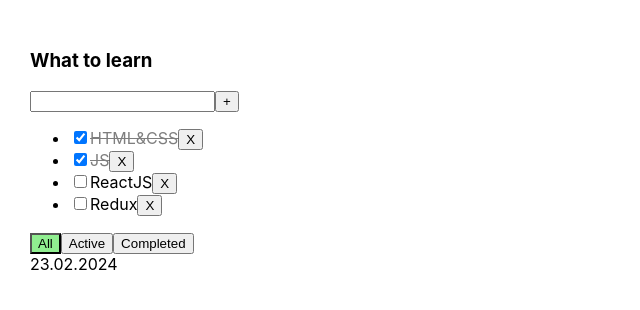
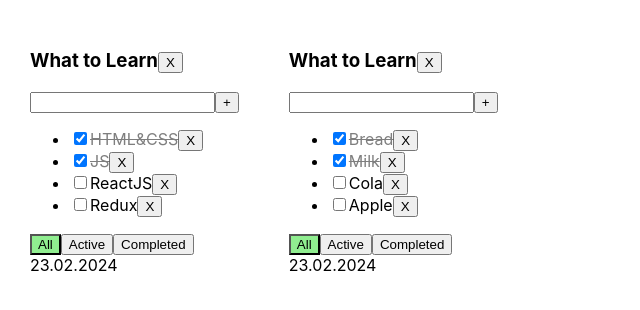
Before and after one commit to PidzhakovIlya/MyTodo, a React (Create React App) app: page / in a window 1280 px wide. Shown: the top 310 px of the page, without its empty margins (0-640 px from the left). Built offline with nearby package versions, Linux system fonts and the light colour scheme.

Commit message:
lessons 02-01

```diff
--- a/src/App.tsx
+++ b/src/App.tsx
@@ -2,58 +2,110 @@ import React, {useState} from "react";
 import "./App.css";
 import {Todolist} from "./Todolist";
 import {v1} from "uuid";
+
+export type TaskStateType = {
+    [key: string]: TaskType[]
+}
 
 export type TaskType = {
     id: string
     title: string
     isDone: boolean
 }
+export type TodolistsType = {
+    id: string
+    title: string
+    filter: FilterValuesType
+}
+
 
 export type FilterValuesType = "All" | "Active" | "Completed"
 
 function App() {
 
-    const [tasks, setTasks] = useState<TaskType[]>([
+    let todolistId1 = v1();
+    let todolistId2 = v1();
+
+    const [todolists, setTodolist] = useState<TodolistsType[]>(
+        [{id: todolistId1, title: "What to Learn", filter: "All"},
+            {id: todolistId2, title: "What to Learn", filter: "All"}]
+    )
+
+    const [tasks, setTasks] = useState<TaskStateType>({
+        [todolistId1]: [
             {id: v1(), title: "HTML&CSS", isDone: true},
             {id: v1(), title: "JS", isDone: true},
             {id: v1(), title: "ReactJS", isDone: false},
             {id: v1(), title: "Redux", isDone: false}
-    ])
+        ],
+        [todolistId2]: [
+            {id: v1(), title: "Bread", isDone: true},
+            {id: v1(), title: "Milk", isDone: true},
+            {id: v1(), title: "Cola", isDone: false},
+            {id: v1(), title: "Apple", isDone: false}
+        ]
+    })
 
-    const [filter, setFilter] = useState<FilterValuesType>("All")
+    // const [tasks, setTasks] = useState<TaskType[]>([
+    //     {id: v1(), title: "HTML&CSS", isDone: true},
+    //     {id: v1(), title: "JS", isDone: true},
+    //     {id: v1(), title: "ReactJS", isDone: false},
+    //     {id: v1(), title: "Redux", isDone: false}
+    // ])
 
-    const onChangeFilter = (filter: FilterValuesType) => {
-        setFilter(filter)
+    // const [filter, setFilter] = useState<FilterValuesType>("All")
+
+    const onChangeFilter = (id: string, filter: FilterValuesType) => {
+        setTodolist(todolists.map(t => t.id === id ? {...t, filter} : t))
     }
-    const addTask = (title: string)=>{
-        const newTask =  {id: v1(), title, isDone: true}
-        setTasks([newTask ,...tasks])
+    const addTask = (todolistId: string, title: string) => {
+        const newTask = {id: v1(), title, isDone: true}
+        setTasks({...tasks, [todolistId]: [newTask, ...tasks[todolistId]]})
     }
 
-    const filteredTask = () => {
-        if (filter === "Completed") return tasks.filter(t => t.isDone === true)
-        if (filter === "Active") return tasks.filter(t => t.isDone === false)
-        return tasks
+
+    const removeTask = (todolistId: string, taskId: string) => {
+        setTasks({...tasks, [todolistId]: tasks[todolistId].filter(t => t.id !== taskId)})
     }
-
-    const removeTask = (taskId: string) => {
-        setTasks(tasks.filter(t => t.id !== taskId))
+    const changeTaskStatus = (todolistId: string, taskId: string, checked: boolean) => {
+        setTasks({...tasks, [todolistId]: tasks[todolistId].map(t => t.id === taskId ? {...t, isDone: checked} : t)})
     }
-    const changeTaskStatus = (taskId:string, checked:boolean) => {
-        setTasks(tasks.map(t=>t.id===taskId? {...t, isDone:checked}:t))
+    const removeTodolist = (id:string) => {
+        setTodolist(todolists.filter(t=>t.id!==id))
+        delete tasks[id]
+        setTasks({...tasks})
     }
 
 
     return (
         <div className="App">
-            <Todolist title={"What to learn"}
+
+            {todolists.map(todolist => {
+                const filteredTask = (): TaskType[] => {
+                    if (todolist.filter === "Completed") tasks[todolist.id].filter(t => t.isDone === true)
+                    if (todolist.filter === "Active") tasks[todolist.id].filter(t => t.isDone === false)
+                    return tasks[todolist.id]
+                }
+                //
+                // let allTodolistTasks = tasks[todolist.id]
+                // let taskForTodolist = allTodolistTasks
+                // if (todolist.filter === "Completed") taskForTodolist=allTodolistTasks.filter(t => t.isDone === true)
+                // if (todolist.filter === "Active") taskForTodolist=allTodolistTasks.filter(t => t.isDone === false)
+
+                return <Todolist
+                    key={todolist.id}
+                    title={todolist.title}
+                    id={todolist.id}
                     tasks={filteredTask()}
                     removeTask={removeTask}
                     addTask={addTask}
-                      filter={filter}
+                    filter={todolist.filter}
                     data={"23.02.2024"}
                     onChangeFilter={onChangeFilter}
-                      changeTaskStatus={changeTaskStatus}/>
+                    changeTaskStatus={changeTaskStatus}
+                    removeTodolist={removeTodolist}/>
+            })
+            }
         </div>
     );
 }
--- a/src/Todolist.tsx
+++ b/src/Todolist.tsx
@@ -1,19 +1,22 @@
 import React, {ChangeEvent, KeyboardEvent, useState} from "react";
-import {FilterValuesType, TaskType} from "./App";
+import {FilterValuesType, TaskStateType, TaskType} from "./App";
 import {Button} from "./Button";
 
 type TodolistPropsType = {
     title: string
     tasks: TaskType[]
-    removeTask: (id: string) => void
+    removeTask: (todolistId:string, id: string) => void
+    id: string
     data?: string
-    onChangeFilter: (filter: FilterValuesType) => void
-    addTask: (title: string) => void
-    changeTaskStatus: (taskId: string, checked: boolean) => void
+    onChangeFilter: ( id: string, filter: FilterValuesType) => void
+    addTask: (todolistId:string, title: string) => void
+    changeTaskStatus: (todolistId:string, taskId: string, checked: boolean) => void
     filter: FilterValuesType
+    removeTodolist:(id:string)=>void
 }
 
 export const Todolist = ({
+                             id,
                              title,
                              tasks,
                              removeTask,
@@ -21,8 +24,10 @@ export const Todolist = ({
                              onChangeFilter,
                              addTask,
                              changeTaskStatus,
-                             filter
+                             filter,
+                             removeTodolist
                          }: TodolistPropsType) => {
+
     const [titleValue, setTitleValue] = useState<string>("")
     const [error, setError] = useState<string | null>(null)
 
@@ -38,19 +43,23 @@ export const Todolist = ({
 
     const addTaskHandler = () => {
         if (titleValue.trim() !== "") {
-            addTask(titleValue.trim())
+            addTask(id, titleValue.trim())
             setTitleValue("")
         } else {
             setError("Title is Required")
         }
     }
-    const changeTaskStatusHandler = (id: string, checked: boolean) => {
-        changeTaskStatus(id, checked)
+    const changeTaskStatusHandler = (taskId: string, checked: boolean) => {
+        changeTaskStatus(id ,taskId, checked)
     }
 
     return (
         <div>
-            <h3>{title}</h3>
+            <h3>
+                {title}
+                <Button callBack={()=>removeTodolist(id)} title={"X"}/>
+            </h3>
+
             <div>
                 <input className={error ? "error" : undefined} value={titleValue} onChange={changeTaskTitleHandler}
                        onKeyDown={addTaskOnKeyUpHandler}/>
@@ -64,8 +73,8 @@ export const Todolist = ({
                         <li key={t.id}><input type="checkbox"
                                               checked={t.isDone}
                                               onChange={(e) => changeTaskStatusHandler(t.id, e.currentTarget.checked)}/>
-                            <span className={t.isDone ? 'is-done': ''}>{t.title}</span>
-                            <Button title={"X"} callBack={() => removeTask(t.id)}/>
+                            <span className={t.isDone ? "is-done" : ""}>{t.title}</span>
+                            <Button title={"X"} callBack={() => removeTask(id,t.id)}/>
                         </li>)}
                 </ul>
                 : <p>"Тасок нет"</p>
@@ -73,13 +82,13 @@ export const Todolist = ({
             <div>
                 <Button className={filter === "All" ? "active-filter" : ""}
                         title={"All"}
-                        callBack={() => onChangeFilter("All")}/>
+                        callBack={() => onChangeFilter(id, "All")}/>
                 <Button className={filter === "Active" ? "active-filter" : ""}
                         title={"Active"}
-                        callBack={() => onChangeFilter("Active")}/>
+                        callBack={() => onChangeFilter(id,"Active")}/>
                 <Button className={filter === "Completed" ? "active-filter" : ""}
                         title={"Completed"}
-                        callBack={() => onChangeFilter("Completed")}/>
+                        callBack={() => onChangeFilter(id,"Completed")}/>
             </div>
             <div>{data}</div>
         </div>
```
Lines whose indentation alone changed are shown as unchanged.
